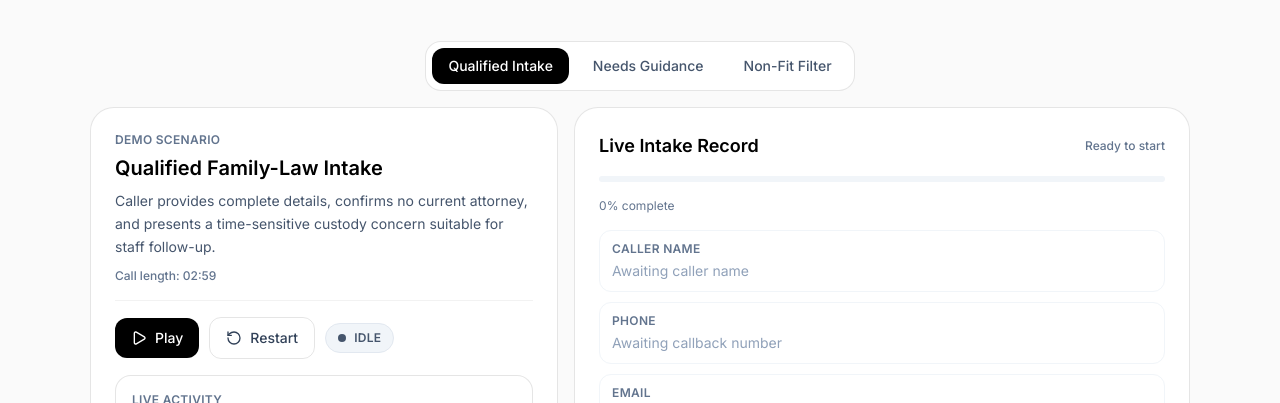
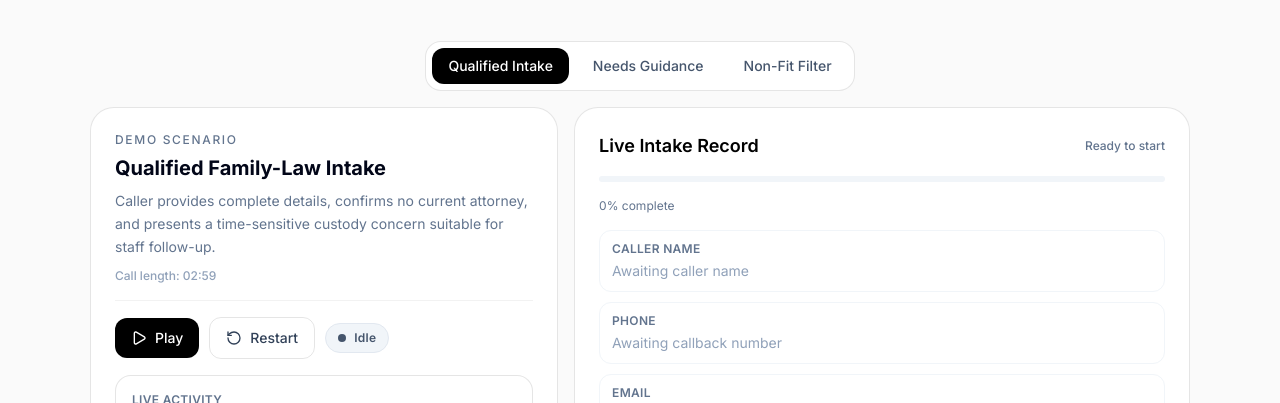
Before and after one commit to DepthSurivivor/wds-familylaw-project, a React (Vite) app: page / in a window 1280 px wide. Shown: the part 2801-3204 px from the top of the page. Built offline with nearby package versions, Linux system fonts and the light colour scheme.

Commit message:
Polish demo status presentation and completion messaging

```diff
--- a/src/components/DemoSection.tsx
+++ b/src/components/DemoSection.tsx
@@ -289,10 +289,20 @@ function ScenarioTabs({
 }
 
 function StatusBadge({ status, isPlaying }: { status: SystemStatus; isPlaying: boolean }) {
+  const statusLabel: Record<SystemStatus, string> = {
+    idle: 'Idle',
+    listening: 'Listening',
+    extracting: 'Extracting',
+    reviewing: 'Reviewing',
+    ready: 'Ready',
+  };
+
+  const isActiveStatus = isPlaying && (status === 'listening' || status === 'extracting' || status === 'reviewing');
+
   return (
-    <div className={`inline-flex items-center gap-2 rounded-full border px-3 py-1.5 text-xs font-semibold uppercase tracking-wide ${STATUS_STYLES[status]}`}>
-      <span className={`h-2 w-2 rounded-full ${status === 'ready' ? 'bg-emerald-500' : 'bg-current'} ${isPlaying && status === 'listening' ? 'animate-pulse' : ''}`} />
-      {status}
+    <div className={`inline-flex items-center gap-2 rounded-full border px-3 py-1.5 text-xs font-semibold tracking-wide ${STATUS_STYLES[status]}`}>
+      <span className={`h-2 w-2 rounded-full ${status === 'ready' ? 'bg-emerald-500' : 'bg-current'} ${isActiveStatus ? 'animate-pulse' : ''}`} />
+      {statusLabel[status]}
     </div>
   );
 }
@@ -409,6 +419,12 @@ export default function DemoSection() {
     [activeScenarioId],
   );
 
+  const finalSupportCopy: Record<string, string> = {
+    'qualified-intake': 'Intake complete. Ready for staff review and follow-up.',
+    'needs-guidance': 'Caller routed to consultation. Details prepared for review.',
+    'non-fit-filter': 'Caller properly redirected. No intake created.',
+  };
+
   const progress = useMemo(() => {
     const completed = KEY_PROGRESS_FIELDS.filter((key) => formData[key]).length;
     return Math.round((completed / KEY_PROGRESS_FIELDS.length) * 100);
@@ -451,12 +467,13 @@ export default function DemoSection() {
       resetPlaybackState();
     }
 
+    if (status === 'idle') {
+      setStatus('listening');
+    }
+
     try {
       await audio.play();
       setIsPlaying(true);
-      if (status === 'idle') {
-        setStatus('listening');
-      }
     } catch {
       setIsPlaying(false);
     }
@@ -549,10 +566,10 @@ export default function DemoSection() {
         <div className="grid gap-4 lg:grid-cols-[0.95fr_1.25fr]">
           <div className="rounded-3xl border border-black/10 bg-white p-5 md:p-6">
             <div className="mb-4 border-b border-black/5 pb-4">
-              <p className="text-xs font-semibold uppercase tracking-wide text-slate-500">Demo scenario</p>
-              <h3 className="mt-1.5 text-xl font-semibold text-black">{scenario.title}</h3>
-              <p className="mt-2 text-sm leading-relaxed text-slate-600">{scenario.shortDescription}</p>
-              <p className="mt-2.5 text-xs font-medium text-slate-500">Call length: {scenario.durationLabel}</p>
+              <p className="text-xs font-medium uppercase tracking-[0.14em] text-slate-500">Demo scenario</p>
+              <h3 className="mt-1.5 text-xl font-bold text-slate-950">{scenario.title}</h3>
+              <p className="mt-2 text-sm leading-relaxed text-slate-500">{scenario.shortDescription}</p>
+              <p className="mt-2.5 text-xs font-medium text-slate-400">Call length: {scenario.durationLabel}</p>
             </div>
 
             <div className="mb-4 flex flex-wrap items-center gap-2.5">
@@ -572,6 +589,8 @@ export default function DemoSection() {
               </button>
               <StatusBadge status={status} isPlaying={isPlaying} />
             </div>
+
+            {showFinalBadge && <p className="mb-4 text-sm text-slate-600">{finalSupportCopy[scenario.id]}</p>}
 
             <audio
               ref={audioRef}
```
